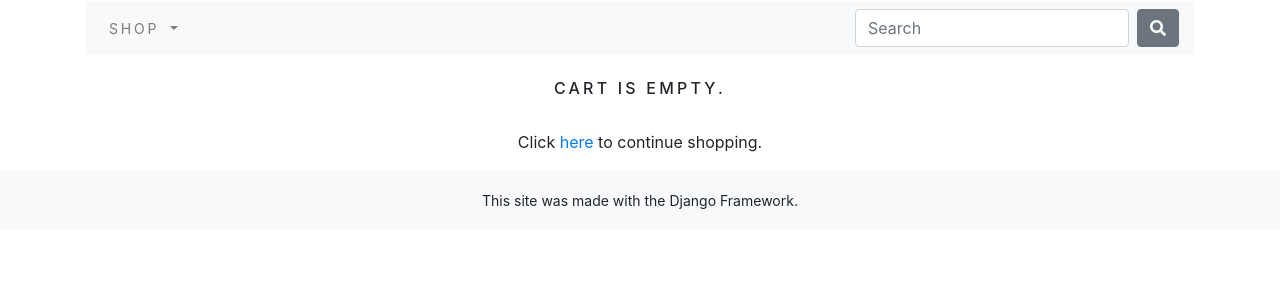
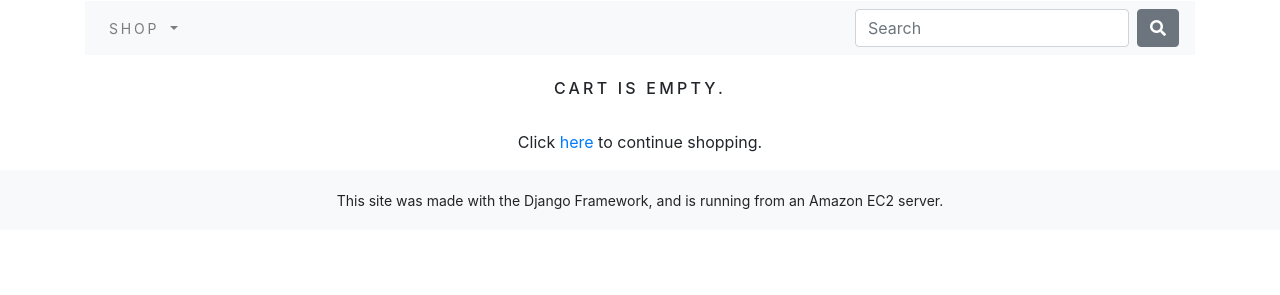
Before and after one commit to ckd1618/django_cart, a Django app: template myenvironment/perfectcushion/cart/templates/cart.html in a window 1280 px wide. Shown: the part 259-554 px from the top of the page. Run offline with Django 3.2, Linux system fonts and the light colour scheme; the template is opened without the code that fills it, so the values that code supplies are empty; some libraries are stand-ins or nearby versions.

Commit message:
footnote edit

```diff
--- a/myenvironment/perfectcushion/shop/templates/footer.html
+++ b/myenvironment/perfectcushion/shop/templates/footer.html
@@ -1,3 +1,3 @@
 <div class="footer navbar-fixed-bottom my_footer">
-  <p class="text-center">This site was made with the Django Framework.</p>
+  <p class="text-center">This site was made with the Django Framework, and is running from an Amazon EC2 server.</p>
 </div>
```
